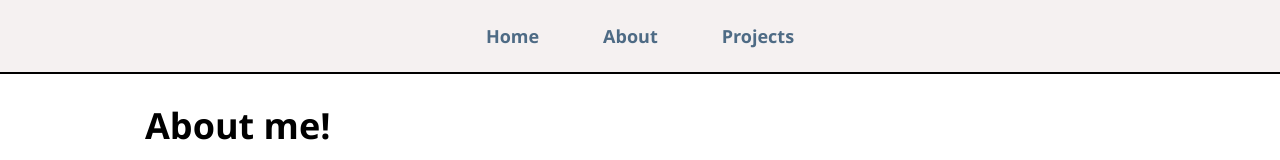
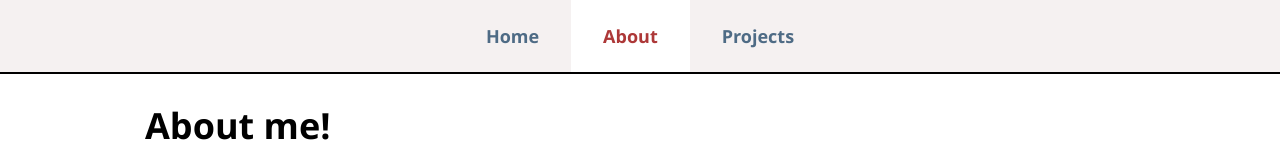
Before and after one commit to Idenshah/WebSite, a React (Create React App) app: page /about in a window 1280 px wide. Shown: the top 160 px of the page. Built offline with nearby package versions, Linux system fonts and the light colour scheme.

Commit message:
navbar is updated.

```diff
--- a/src/App.css
+++ b/src/App.css
@@ -75,6 +75,11 @@
 }
 
 nav a:hover {
+  background: rgb(255, 255, 255);
+  color: rgb(173, 56, 56);
+}
+
+nav a.active {
   background: rgb(255, 255, 255);
   color: rgb(173, 56, 56);
 }
--- a/src/NavBar.js
+++ b/src/NavBar.js
@@ -1,16 +1,23 @@
-import { Link } from "react-router-dom";
+import { NavLink } from "react-router-dom";
+
 const NavBar = () => {
   return (
     <nav>
       <ul>
         <li>
-          <Link to="/">Home</Link>
+          <NavLink to="/" activeClassName="active">
+            Home
+          </NavLink>
         </li>
         <li>
-          <Link to="/about">About</Link>
+          <NavLink to="/about" activeClassName="active">
+            About
+          </NavLink>
         </li>
         <li>
-          <Link to="/projects">Projects</Link>
+          <NavLink to="/projects" activeClassName="active">
+            Projects
+          </NavLink>
         </li>
       </ul>
     </nav>
--- a/src/Pages/HomePage.js
+++ b/src/Pages/HomePage.js
@@ -28,8 +28,8 @@
         </p>
         <h3>Discover My Story</h3>
         <p className="welcomeNote">
-          If you're curious to know more about me, head over to the
-          <Link to="/about"> About</Link> page. There, you'll find my resume and
+          If you're curious to know more about me, head over to the{" "}
+          <Link to="/about">About</Link> page. There, you'll find my resume and
           a brief biography that delves into my background and aspirations.
         </p>
         <p className="welcomeNote">
```
